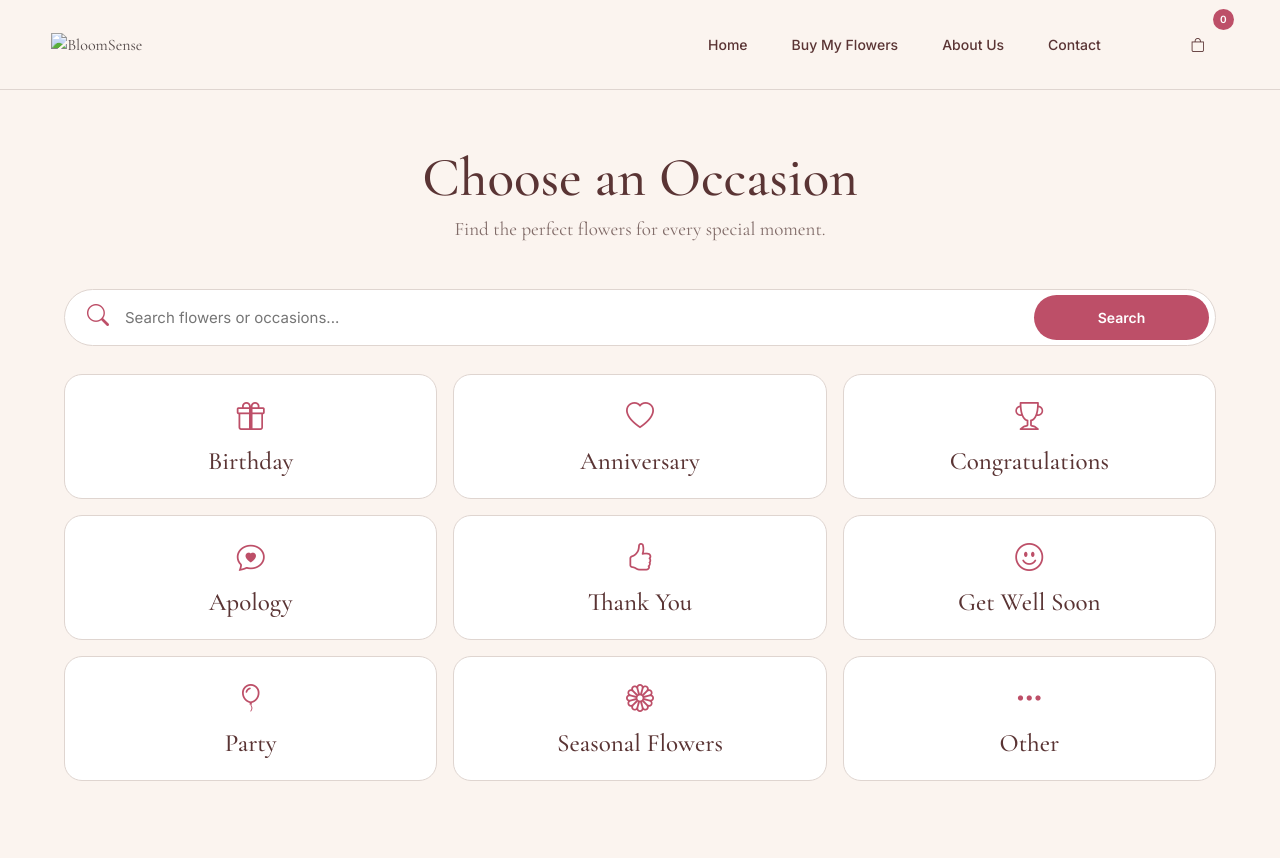
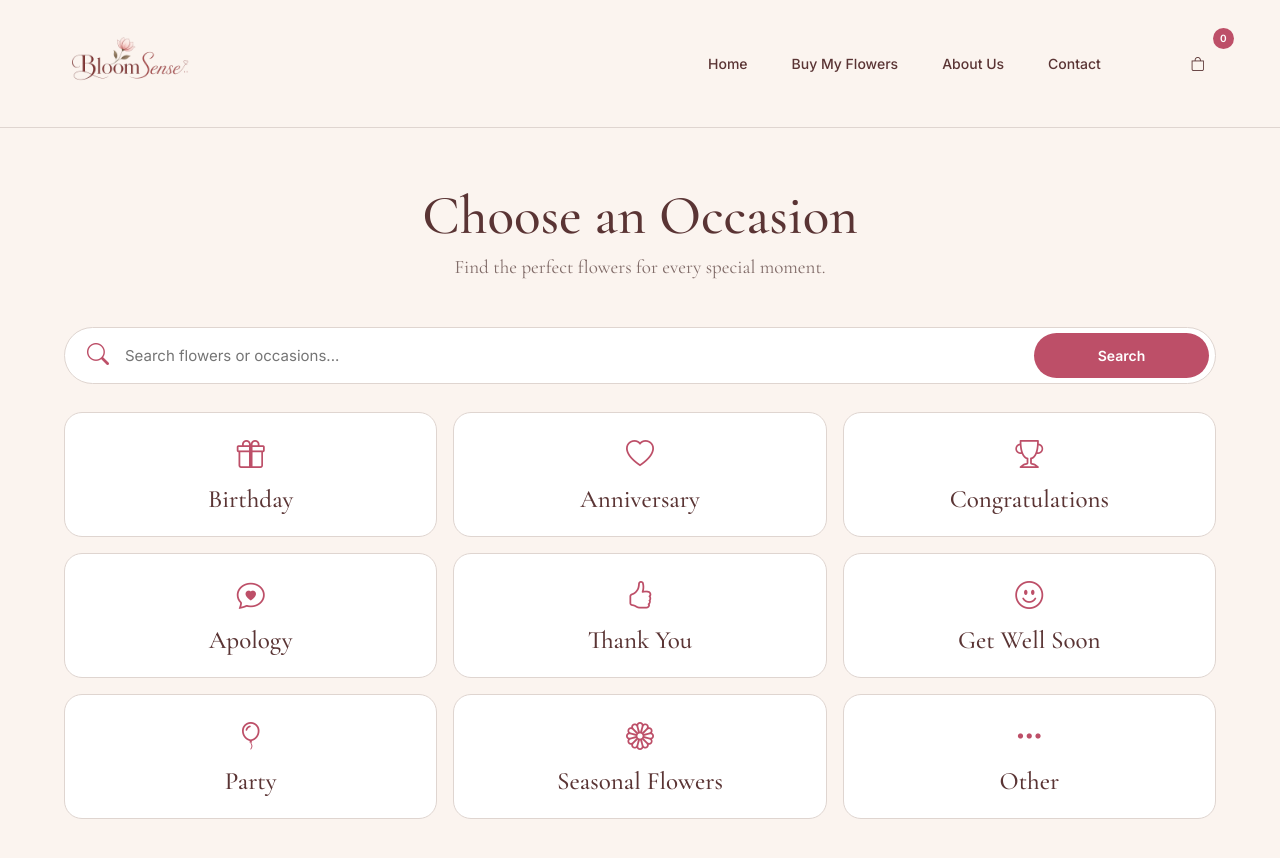
Before and after one commit to arpitapardeshi/bloomsense, a plain HTML site: page search.html in a window 1280 px wide. Before the commit the page ends 821 px from the top, so only its background shows below. Drawn offline with nearby package versions, Linux system fonts and the light colour scheme.

Commit message:
Update search.html

```diff
--- a/search.html
+++ b/search.html
@@ -94,7 +94,7 @@
 <body>
 
 <header class="navbar">
-<img src="bloomsense-logo.png" class="logo" alt="BloomSense">
+<img src="logoo.png.png" class="logo" alt="BloomSense">
 <nav class="navlinks">
 <button onclick="home()" type="button">Home</button>
 <button onclick="home()" type="button">Buy My Flowers</button>
```
